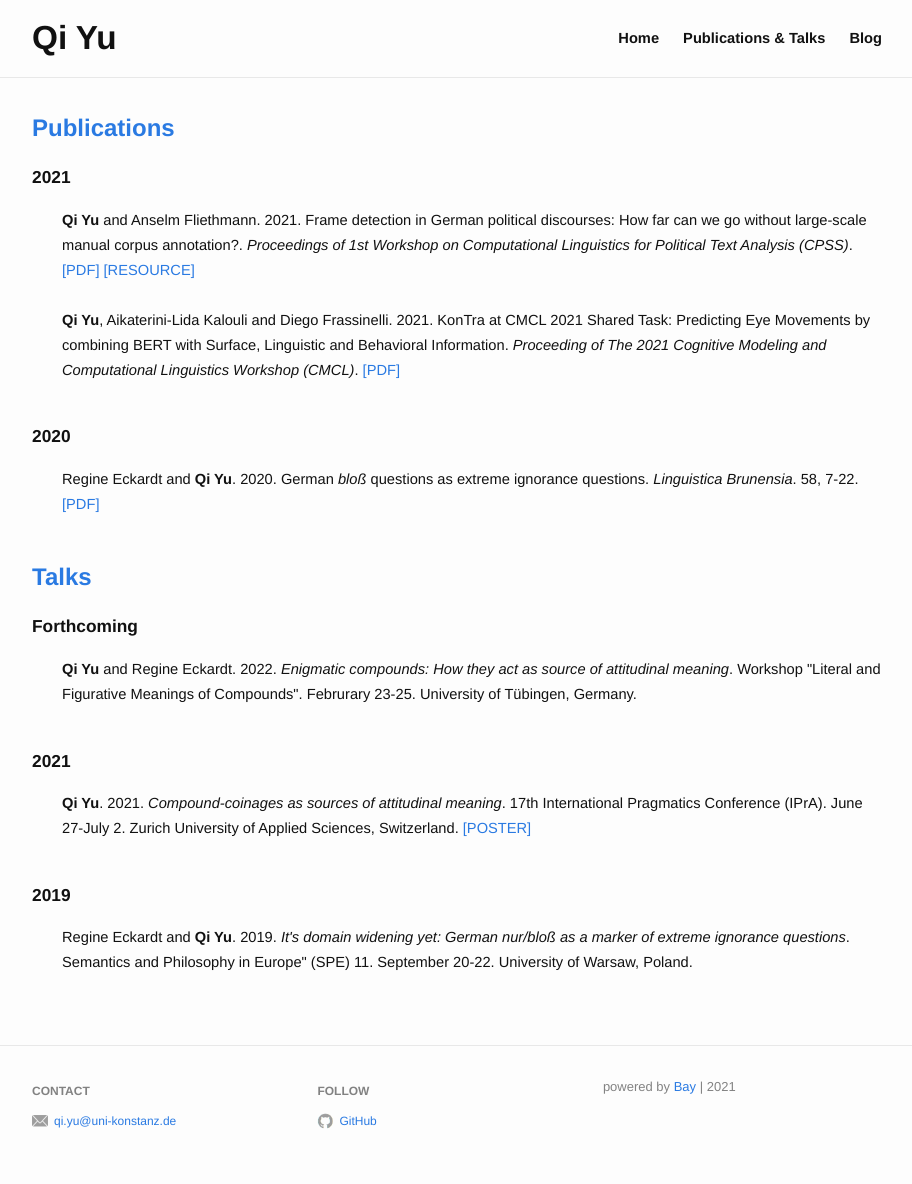
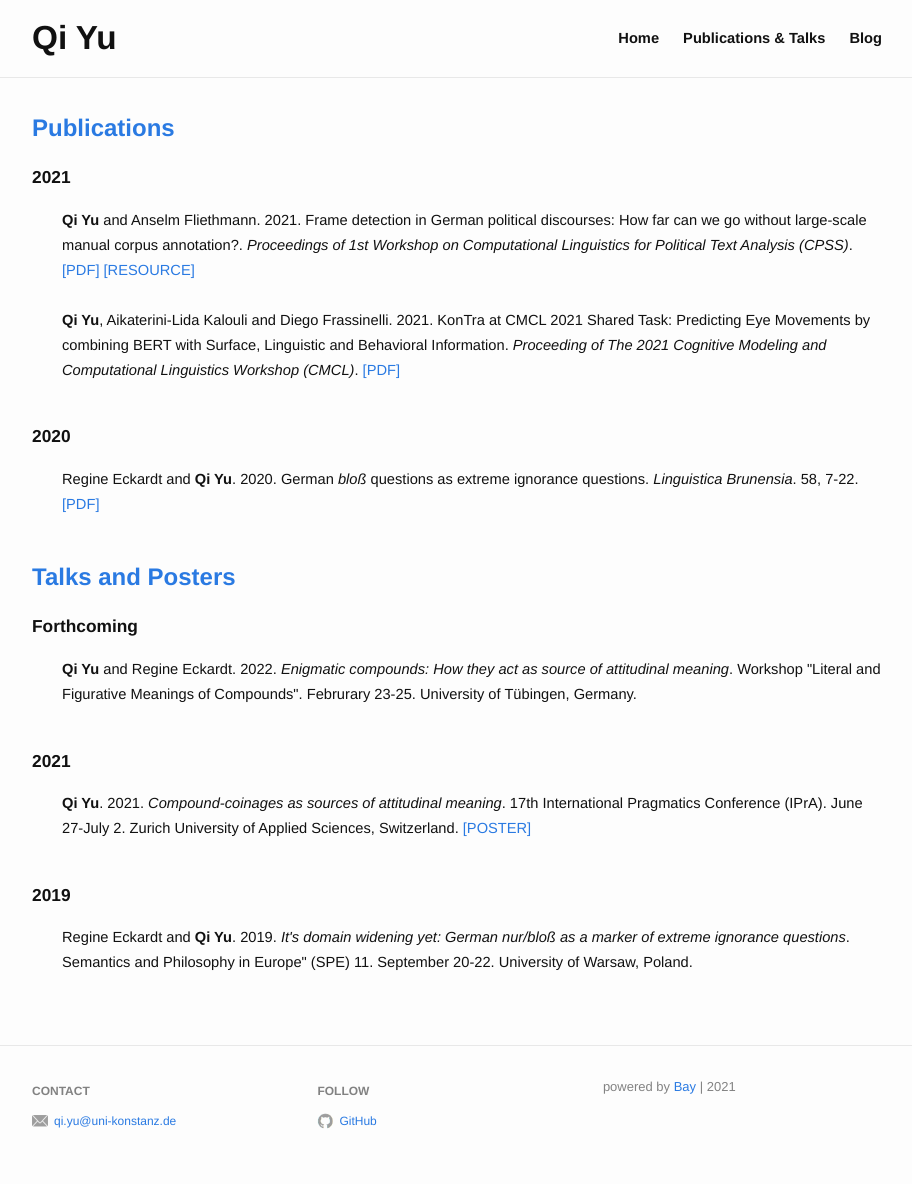
Before and after one commit to qi-yu/qi-yu.github.io, a Jekyll site: the page built from publication.md, in a window 1280 px wide. Shown: the whole page, without its empty margins (183-1095 px from the left). Built offline with Jekyll 4.4.1, drawn with Linux system fonts in a browser that asks for light colours.

Commit message:
updated publication page

```diff
--- a/publication.md
+++ b/publication.md
@@ -27,7 +27,7 @@ categories:
             note: 58, 7-22
             pdf: /assets/pdf/2020_LB.pdf
 
-  - name: Talks
+  - name: Talks and Posters
     sections:
       - year: Forthcoming
         items:
```
